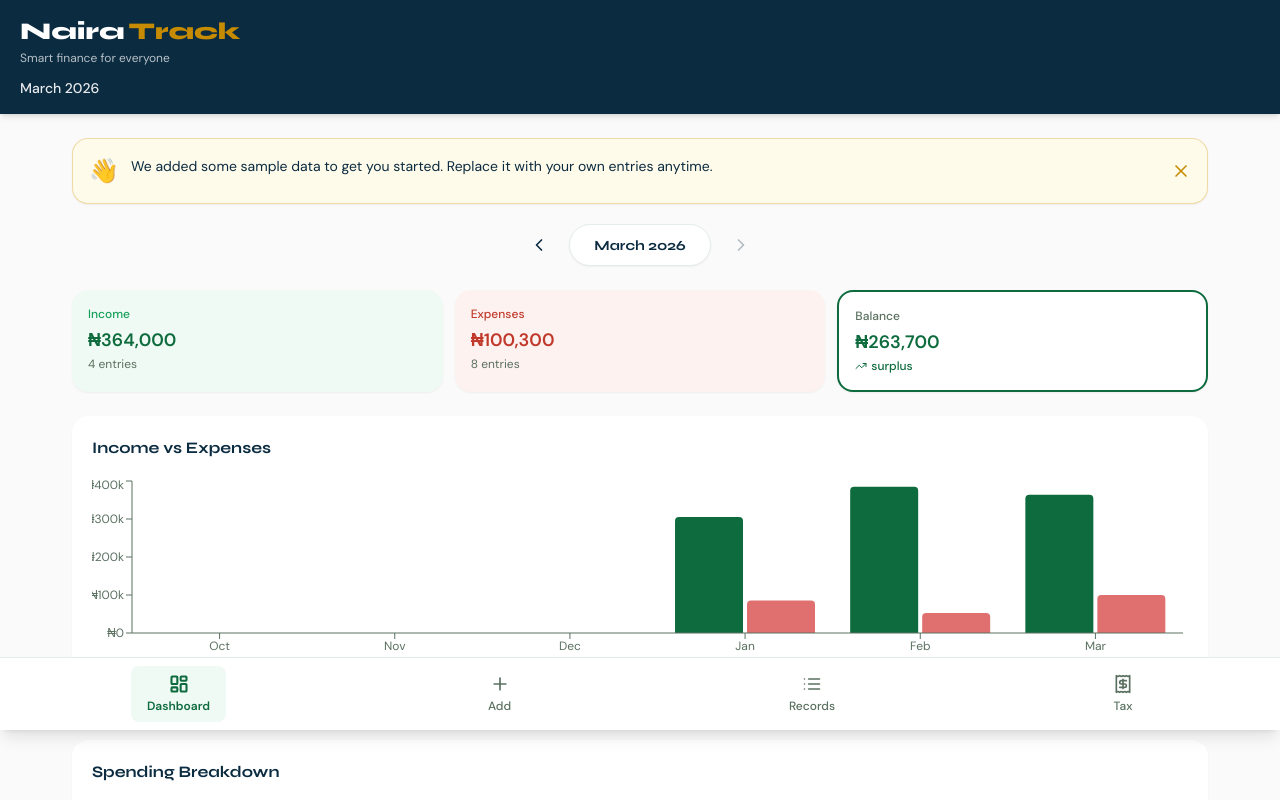
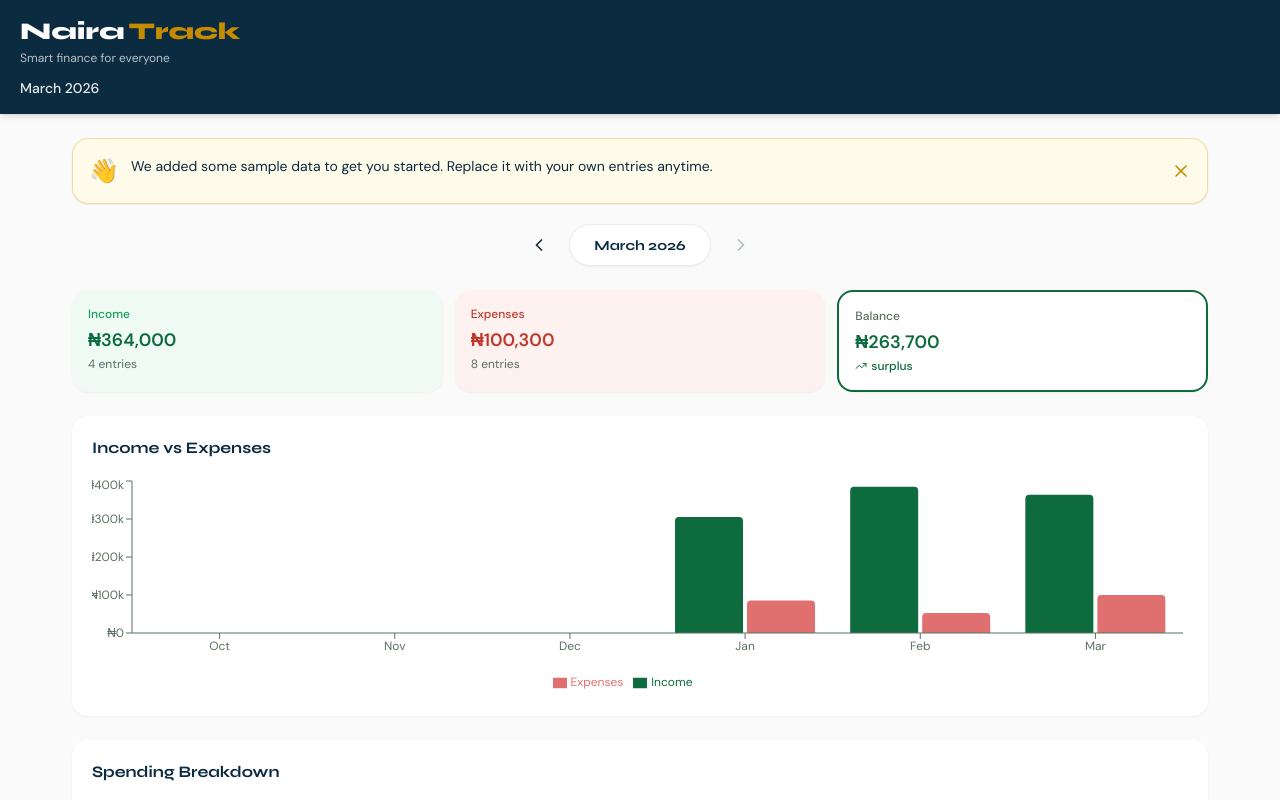
Before and after one commit to Cynthiee/nairatracks, a React (Vite) app: page / in a window 1280 px wide. Shown: the top 800 px of the page. Built offline with nearby package versions, Linux system fonts and the light colour scheme.

Commit message:
Updated App.tsx

```diff
--- a/src/App.tsx
+++ b/src/App.tsx
@@ -70,11 +70,11 @@ function App() {
   };
 
   return (
-    <div className="w-full min-h-screen bg-[#F3F4F1] flex flex-col">
+    <div className="w-full min-h-screen bg-[#F3F4F1] flex flex-col pb-[90px]">
       <div className="w-full bg-soft-white flex-1 flex flex-col">
         <Header currentMonth={currentMonth} />
 
-        <main className="w-full px-5 md:px-8 pt-6 pb-32 flex-1 overflow-y-auto max-w-[1200px] mx-auto">
+        <main className="w-full px-5 md:px-8 pt-6 pb-6 flex-1 overflow-y-auto max-w-[1200px] mx-auto">
           {showDemoBanner && <DemoBanner onDismiss={handleDismissBanner} />}
 
           {(activeTab === 'dashboard' || activeTab === 'records') && (
--- a/src/components/BottomNav.tsx
+++ b/src/components/BottomNav.tsx
@@ -16,7 +16,7 @@ export function BottomNav({ activeTab, onTabChange }: BottomNavProps) {
   ];
 
   return (
-    <nav className="fixed bottom-0 left-0 right-0 z-50 w-full bg-white border-t border-border shadow-lg" style={{ bottom: '70px' }}>
+    <nav className="w-full bg-white border-t border-border shadow-lg">
       <div className="flex items-center justify-around px-2 py-2">
         {tabs.map((tab) => {
           const Icon = tab.icon;
```
